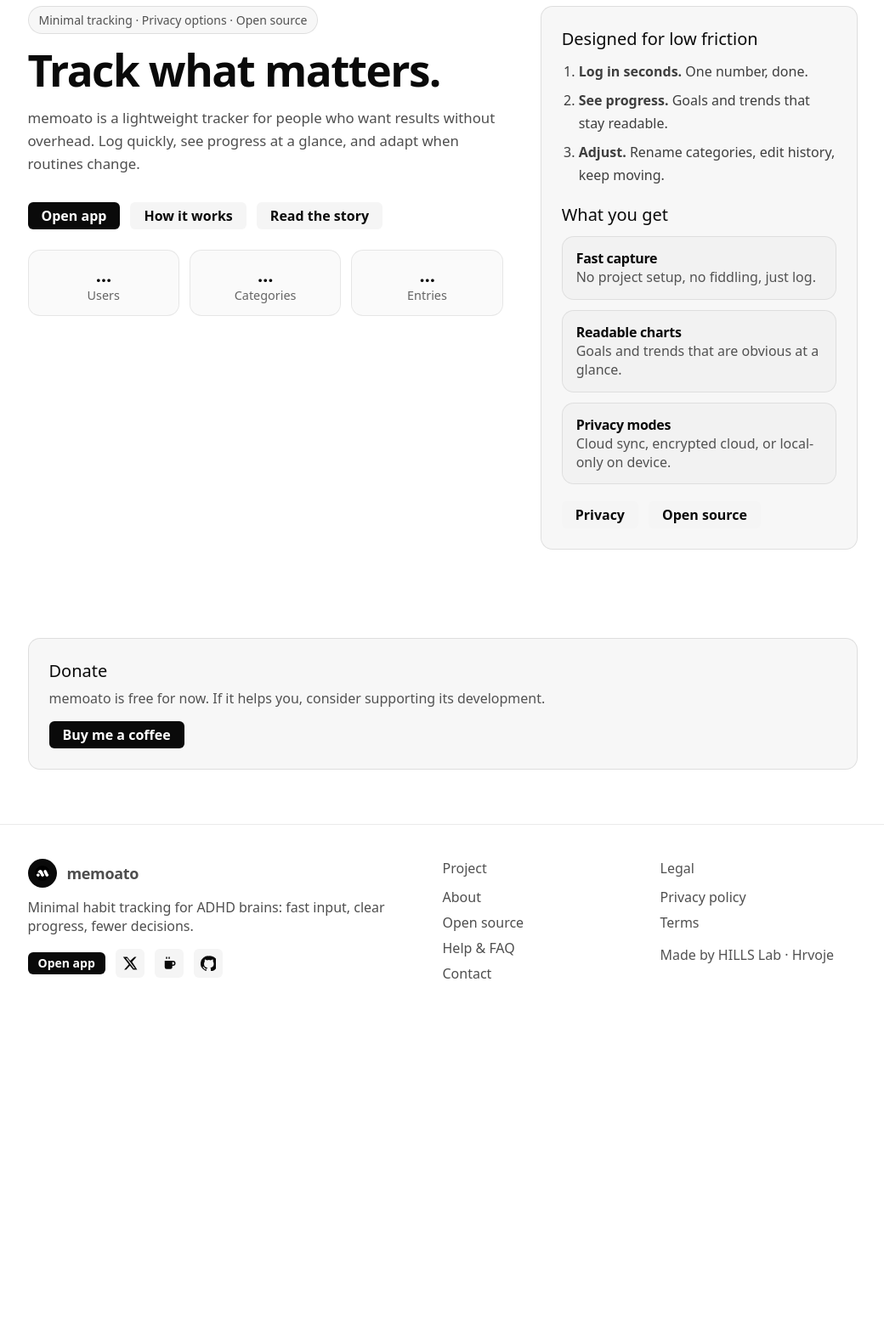
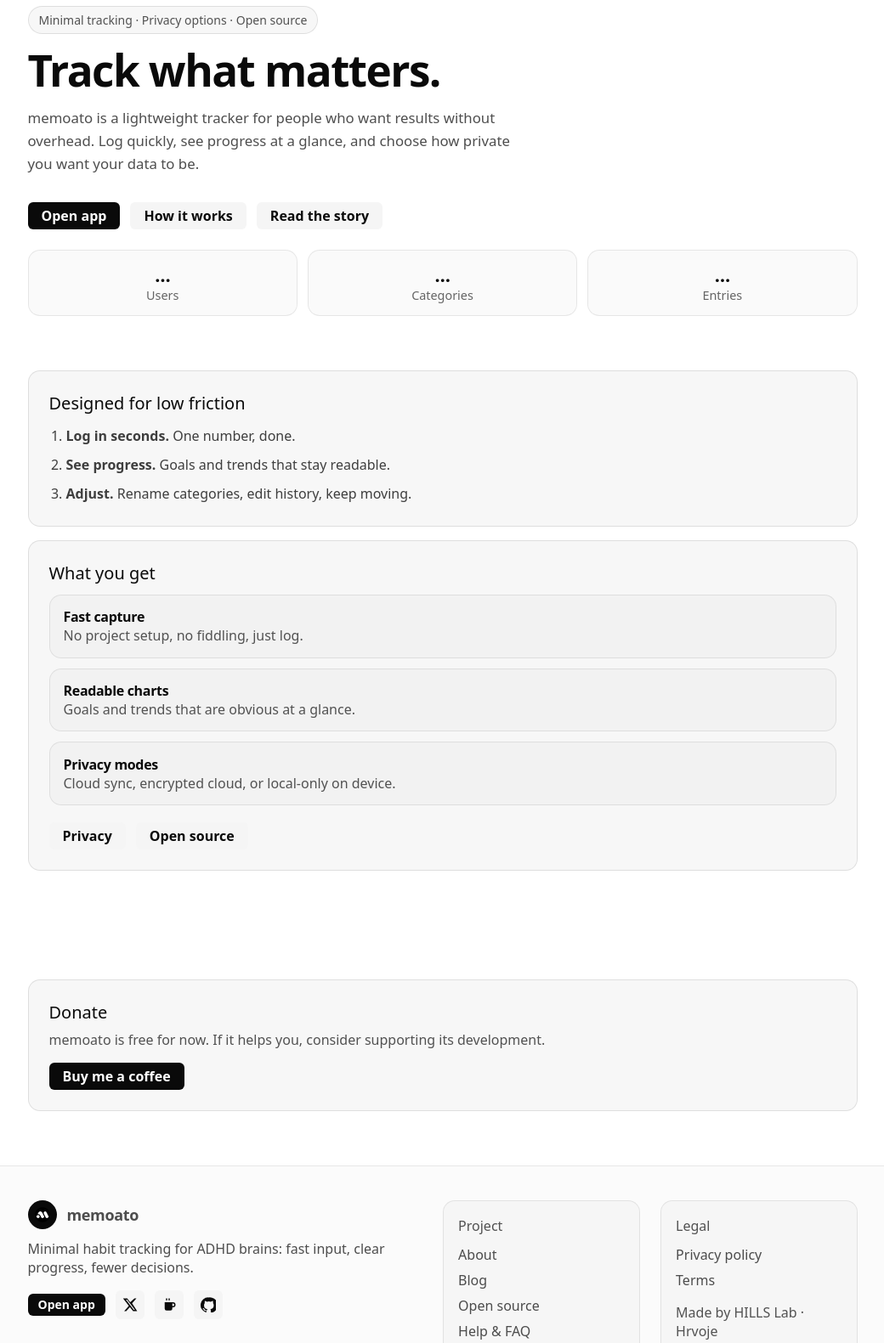
Before and after one commit to hrvojepavlinovic/memoato-app, an Astro site in the folder apps/memoato-site/: page / in a window 1280 px wide. Shown: the part 140-1721 px from the top of the page at 85% size, without its empty margins (112-1152 px from the left). Before the commit the page ends 1337 px from the top, so only its background shows below. Built offline with nearby package versions, Linux system fonts and the light colour scheme; Astro itself is replaced by a stand-in of ours; no server answers.

Commit message:
Polish landing hero and footer

```diff
--- a/apps/memoato-site/src/layouts/BaseLayout.astro
+++ b/apps/memoato-site/src/layouts/BaseLayout.astro
@@ -80,7 +80,7 @@
 
     <footer class="footer">
       <div class="container footer-grid">
-        <div>
+        <div class="footer-box footer-box--brand">
           <a class="brand" href="/">
             <span class="logo">
               <img src="/logo.png" alt="memoato" width="18" height="18" />
@@ -139,16 +139,17 @@
             </a>
           </div>
         </div>
-        <div>
+        <div class="footer-box">
           <div class="muted">Project</div>
           <ul class="list">
             <li><a href="/about">About</a></li>
+            <li><a href="/blog">Blog</a></li>
             <li><a href="/open-source">Open source</a></li>
             <li><a href="/help">Help & FAQ</a></li>
             <li><a href="/contact">Contact</a></li>
           </ul>
         </div>
-        <div>
+        <div class="footer-box">
           <div class="muted">Legal</div>
           <ul class="list">
             <li><a href="/privacy">Privacy policy</a></li>
--- a/apps/memoato-site/src/pages/index.astro
+++ b/apps/memoato-site/src/pages/index.astro
@@ -9,13 +9,11 @@
   canonicalPath="/"
 >
   <section class="container hero">
-    <div class="hero-grid">
-      <div>
     <div class="pill">Minimal tracking · Privacy options · Open source</div>
     <h1 class="h1" style="margin-top: 1rem">Track what matters.</h1>
     <p class="lead">
       memoato is a lightweight tracker for people who want results without overhead. Log quickly, see progress at a glance,
-          and adapt when routines change.
+      and choose how private you want your data to be.
     </p>
     <div class="hero-actions">
       <a class="btn primary" href="https://app.memoato.com" rel="noreferrer" referrerpolicy="no-referrer">
@@ -25,7 +23,10 @@
       <a class="btn" href="/blog/why-memoato">Read the story</a>
     </div>
     <StatsRow />
-      </div>
+  </section>
+
+  <section class="section" style="padding-top: 1.5rem">
+    <div class="container">
       <div class="card">
         <div class="h2">Designed for low friction</div>
         <ol class="steps prose">
@@ -33,8 +34,10 @@
           <li><strong>See progress.</strong> Goals and trends that stay readable.</li>
           <li><strong>Adjust.</strong> Rename categories, edit history, keep moving.</li>
         </ol>
+      </div>
 
-        <div class="h2" style="margin-top: 1.25rem">What you get</div>
+      <div class="card" style="margin-top: 1rem">
+        <div class="h2">What you get</div>
         <div class="feature-list">
           <div class="feature">
             <div class="feature-title">Fast capture</div>
--- a/apps/memoato-site/src/styles/global.css
+++ b/apps/memoato-site/src/styles/global.css
@@ -334,6 +334,7 @@
   padding: 2.5rem 0;
   border-top: 1px solid rgba(0, 0, 0, 0.08);
   color: rgba(10, 10, 10, 0.72);
+  background: rgba(0, 0, 0, 0.015);
 }
 
 .footer-grid {
@@ -345,6 +346,19 @@
   .footer-grid {
     grid-template-columns: 2fr 1fr 1fr;
   }
+}
+
+.footer-box {
+  border: 1px solid rgba(0, 0, 0, 0.08);
+  border-radius: 14px;
+  padding: 1.1rem;
+  background: rgba(0, 0, 0, 0.02);
+}
+
+.footer-box--brand {
+  background: transparent;
+  border: 0;
+  padding: 0;
 }
 
 .list {
```
Lines whose indentation alone changed are shown as unchanged.
